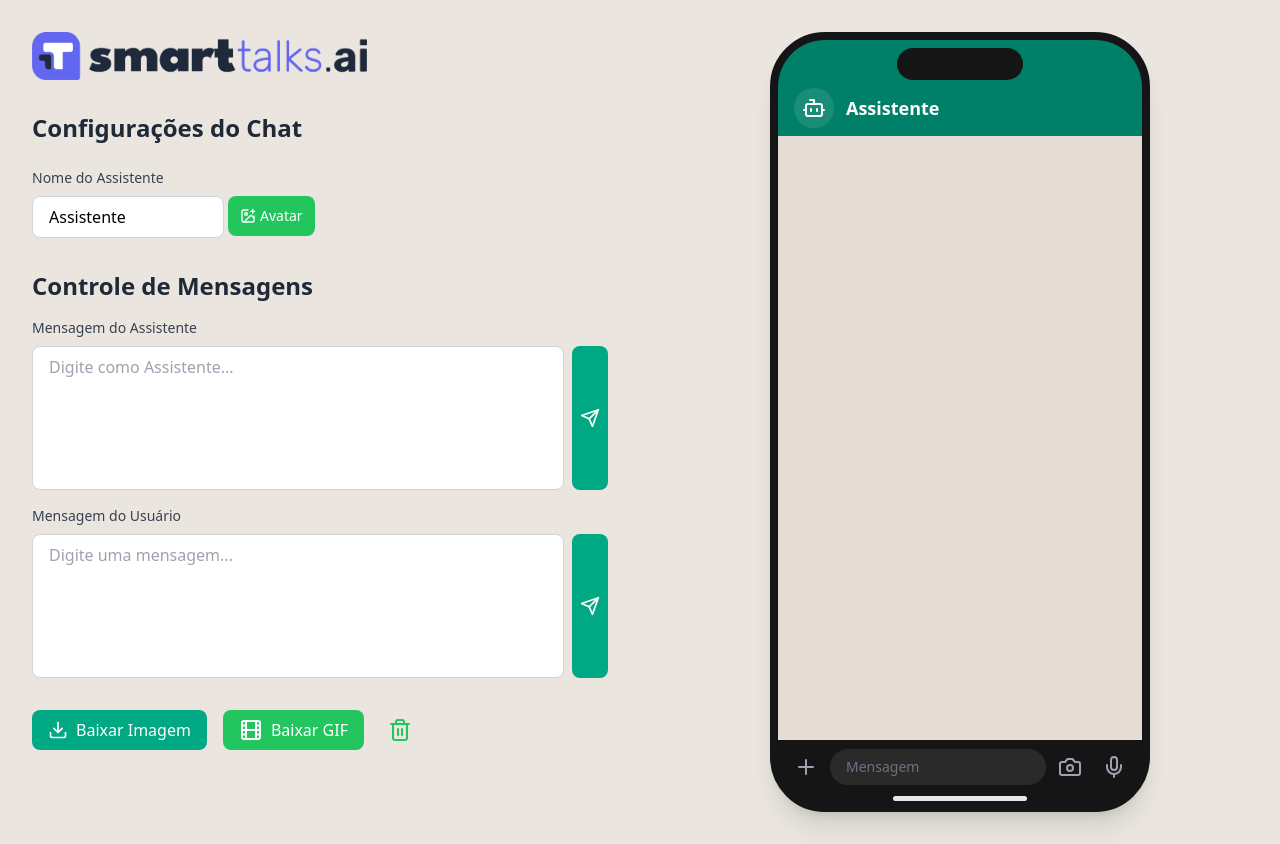
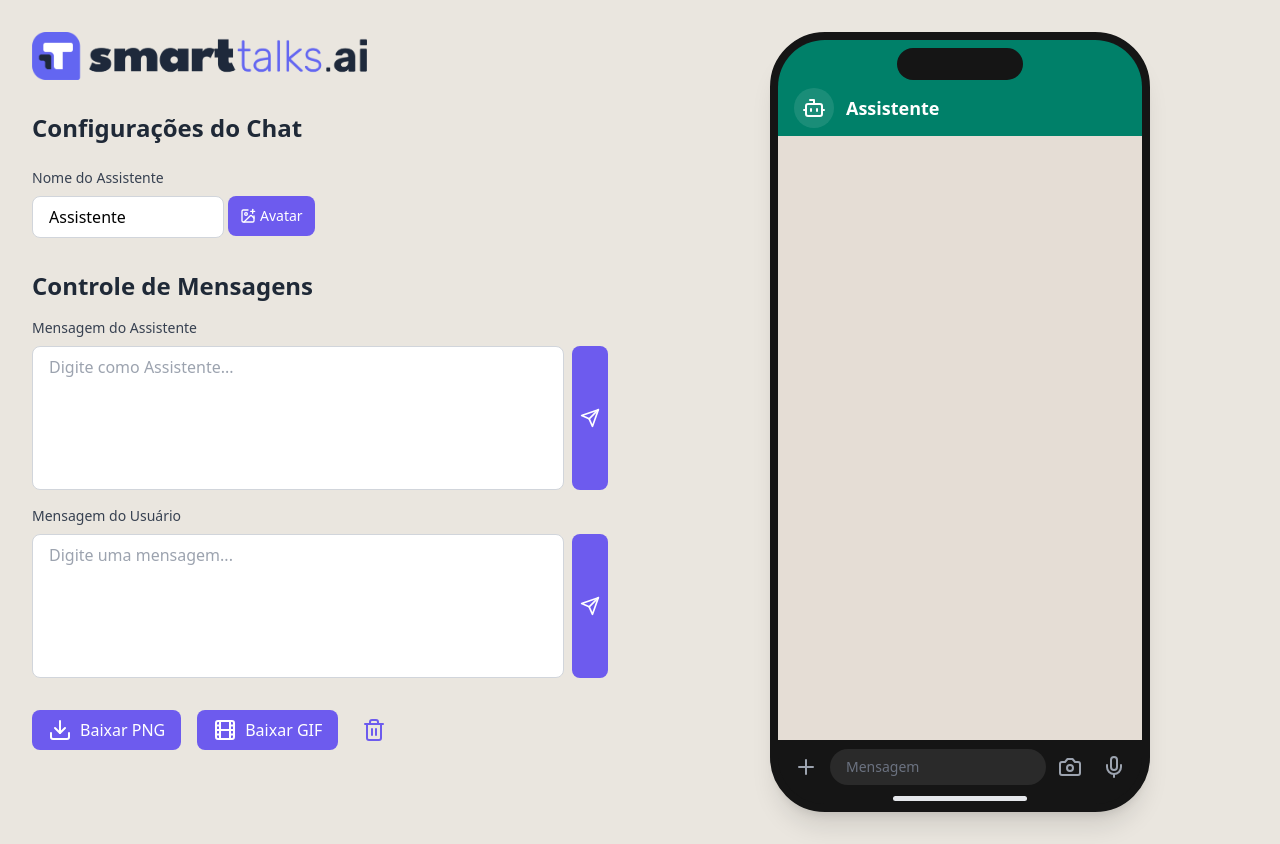
Before and after one commit to Protospi/chat-press, a React (Vite) app: page / in a window 1280 px wide. Built offline with nearby package versions, Linux system fonts and the light colour scheme.

Commit message:
fix: change the button bg colors to #6D5BEE

```diff
--- a/src/App.tsx
+++ b/src/App.tsx
@@ -156,7 +156,7 @@ function App() {
           <button
             onClick={handleCreateGif}
             disabled={isGeneratingGif}
-            className="flex items-center gap-2 bg-green-500 text-white px-4 py-2 rounded-lg hover:bg-green-600 transition-colors disabled:opacity-50 disabled:cursor-not-allowed"
+            className="flex items-center gap-2 bg-[#6D5BEE] text-white px-4 py-2 rounded-lg hover:bg-[#5646db] transition-colors disabled:opacity-50 disabled:cursor-not-allowed"
           >
             <Film size={24} />
             {isGeneratingGif ? 'Gerando...' : 'Baixar GIF'}
@@ -165,7 +165,7 @@ function App() {
             onClick={handleCleanChat}
             className="p-2 rounded-lg hover:bg-gray-100 transition-colors"
           >
-            <Trash2 size={24} className="text-green-500 hover:text-green-600" />
+            <Trash2 size={24} className="text-[#6D5BEE] hover:text-[#5646db]" />
           </button>
         </div>
       </div>
--- a/src/components/AvatarInput.tsx
+++ b/src/components/AvatarInput.tsx
@@ -19,7 +19,7 @@ export const AvatarInput: React.FC<AvatarInputProps> = ({ onAvatarChange }) => {
   return (
     <button
       onClick={() => inputRef.current?.click()}
-      className="h-10 px-3 rounded-lg bg-green-500 hover:bg-green-600 text-white focus:outline-none transition-colors flex items-center gap-1"
+      className="h-10 px-3 rounded-lg bg-[#6D5BEE] hover:bg-[#5846eb] text-white focus:outline-none transition-colors flex items-center gap-1"
     >
       <ImagePlus size={16} />
       <span className="text-sm">Avatar</span>
--- a/src/components/DownloadButton.tsx
+++ b/src/components/DownloadButton.tsx
@@ -1,4 +1,4 @@
-import React from 'react';
+import React, { useRef } from 'react';
 import html2canvas from 'html2canvas';
 import { Download } from 'lucide-react';
 
@@ -6,28 +6,30 @@ interface DownloadButtonProps {
   phoneRef: React.RefObject<HTMLDivElement>;
 }
 
-export const DownloadButton: React.FC<DownloadButtonProps> = ({ phoneRef }) => {
+export function DownloadButton({ phoneRef }: DownloadButtonProps) {
   const handleDownload = async () => {
-    if (phoneRef.current) {
+    if (!phoneRef.current) return;
+
     const canvas = await html2canvas(phoneRef.current, {
       backgroundColor: null,
       scale: 2,
+      logging: false,
+      useCORS: true
     });
 
     const link = document.createElement('a');
-      link.download = 'conversa-smarttalks.png';
-      link.href = canvas.toDataURL('image/png');
+    link.download = 'chat-screenshot.png';
+    link.href = canvas.toDataURL('image/png', 1.0);
     link.click();
-    }
   };
 
   return (
     <button
       onClick={handleDownload}
-      className="flex items-center gap-2 px-4 py-2 bg-[#00A884] text-white rounded-lg hover:bg-[#008f6f] transition-colors"
+      className="flex items-center gap-2 bg-[#6D5BEE] text-white px-4 py-2 rounded-lg hover:bg-[#5646db] transition-colors"
     >
-      <Download size={20} />
-      <span>Baixar Imagem</span>
+      <Download size={24} />
+      Baixar PNG
     </button>
   );
-};
+}
--- a/src/components/MessageInput.tsx
+++ b/src/components/MessageInput.tsx
@@ -42,7 +42,7 @@ export const MessageInput: React.FC<MessageInputProps> = ({ onSend, placeholder,
         />
         <button
           type="submit"
-          className="p-2 rounded-lg bg-[#00A884] text-white hover:bg-[#008f6f] transition-colors"
+          className="p-2 rounded-lg bg-[#6D5BEE] text-white hover:bg-[#5646db] transition-colors"
         >
           <Send size={20} />
         </button>
```
Lines whose indentation alone changed are shown as unchanged.
